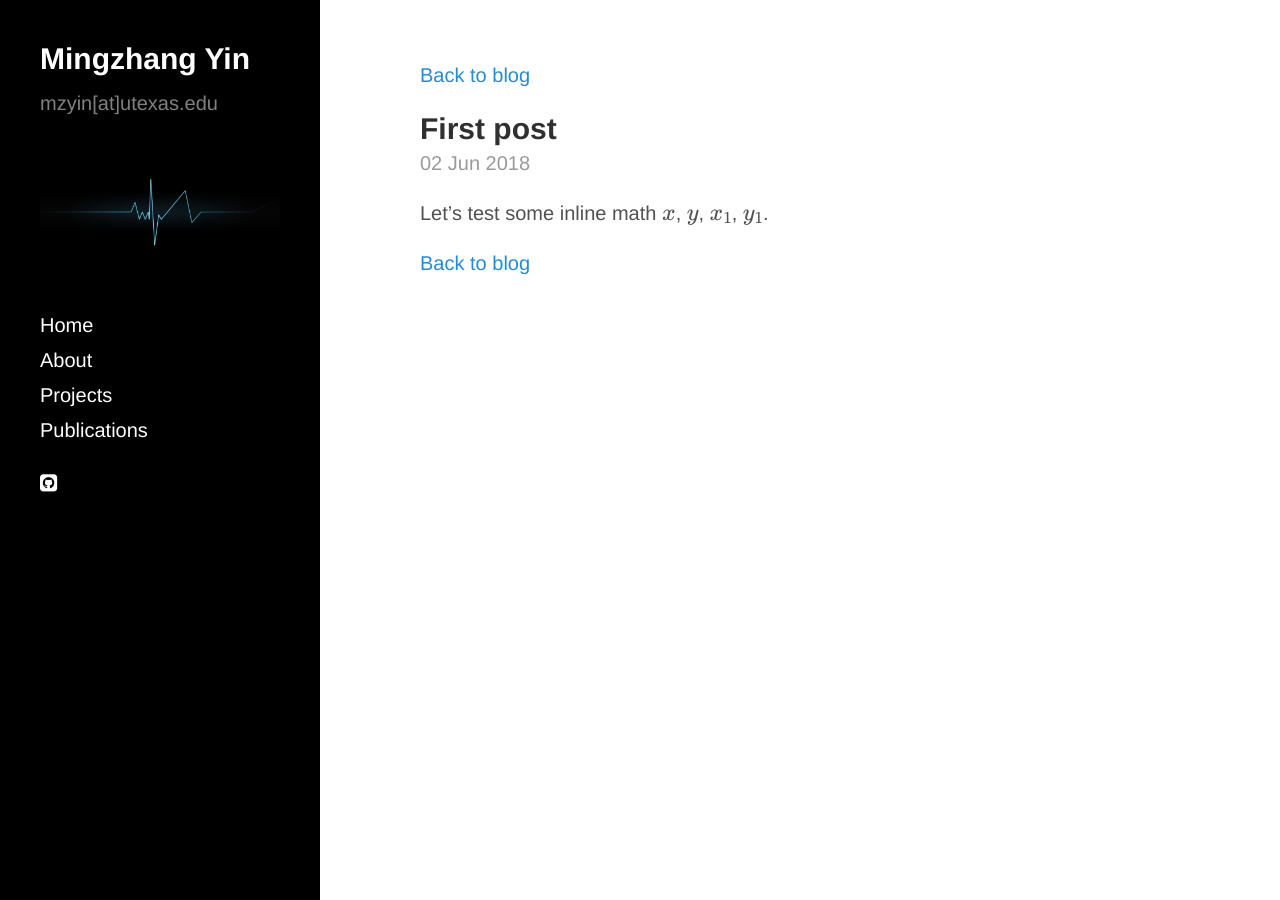
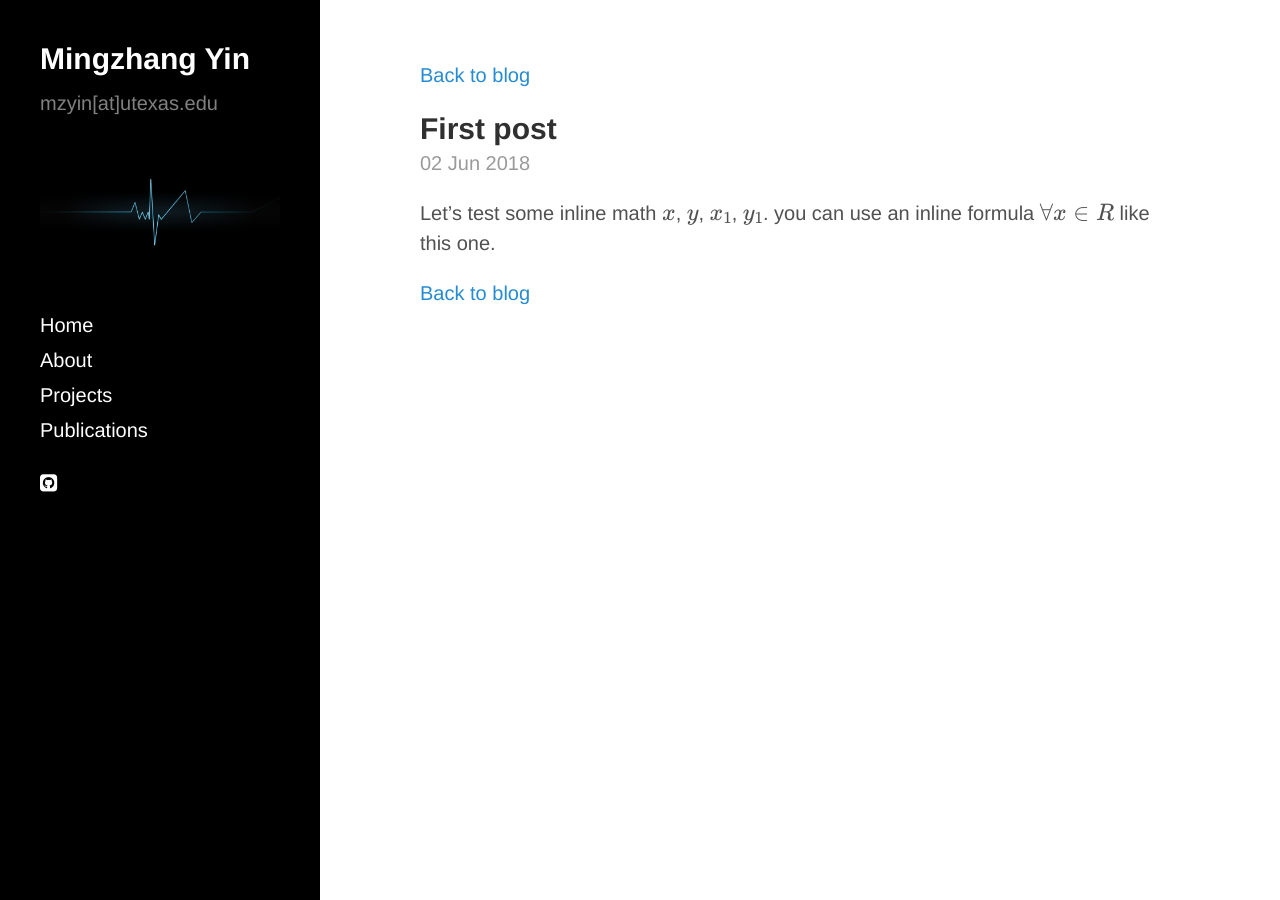
Before and after one commit to mingzhang-yin/mingzhang-yin.github.io, a Jekyll site: the page built from _posts/2018-06-02-math-type.md, in a window 1280 px wide. Built offline with Jekyll 4.4.1, drawn with Linux system fonts in a browser that asks for light colours; nearby versions of some CDN libraries; formulas are drawn with MathJax 3; comment, search, counter and statistics services are not loaded.

Commit message:
Update 2018-06-02-math-type.md

```diff
--- a/_posts/2018-06-02-math-type.md
+++ b/_posts/2018-06-02-math-type.md
@@ -7,4 +7,4 @@ comments: true
 use_math: true
 ---
 
-Let's test some inline math $x$, $y$, $x_1$, $y_1$.
+Let's test some inline math $x$, $y$, $x_1$, $y_1$. you can use an inline formula $$\forall x \in R$$ like this one.
```
